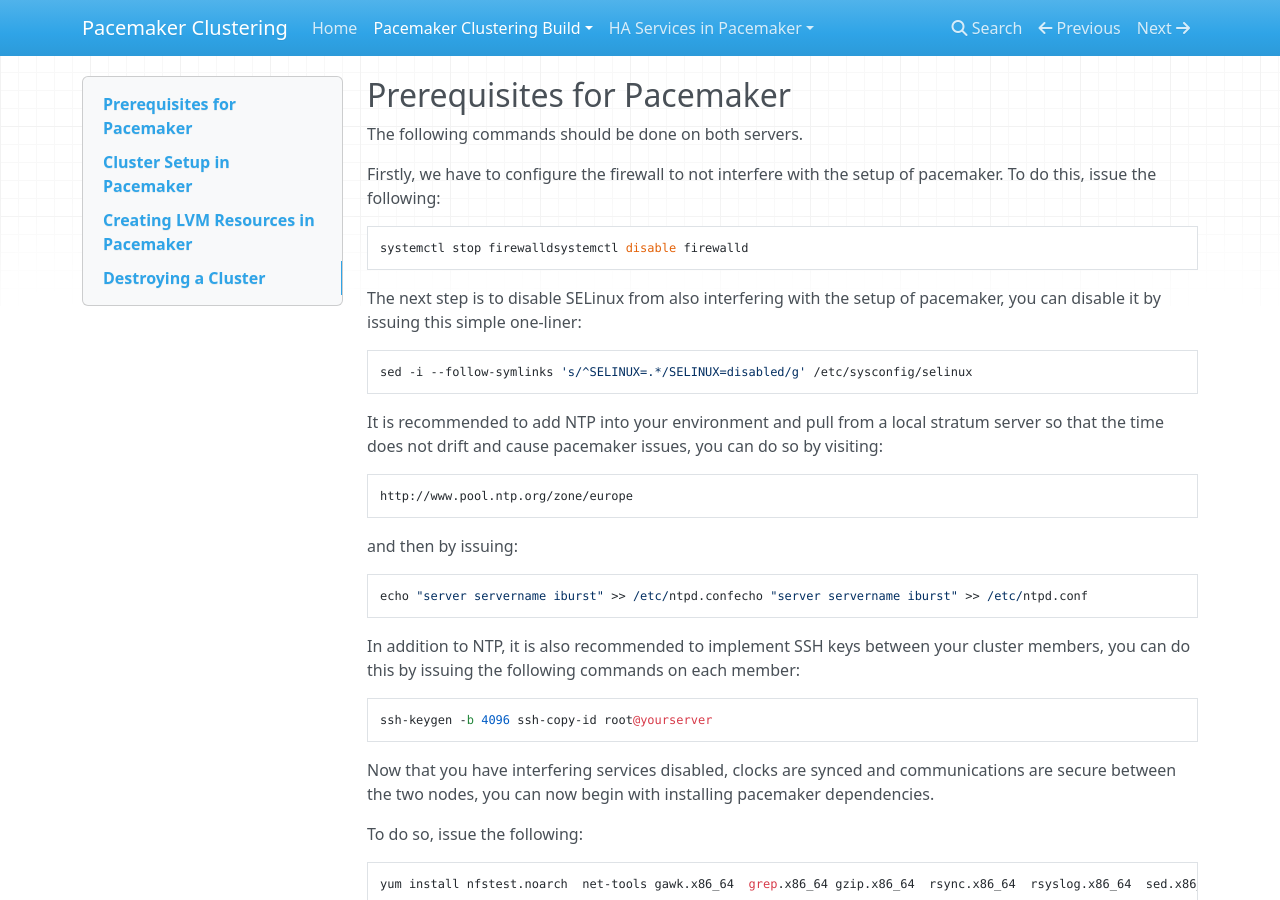
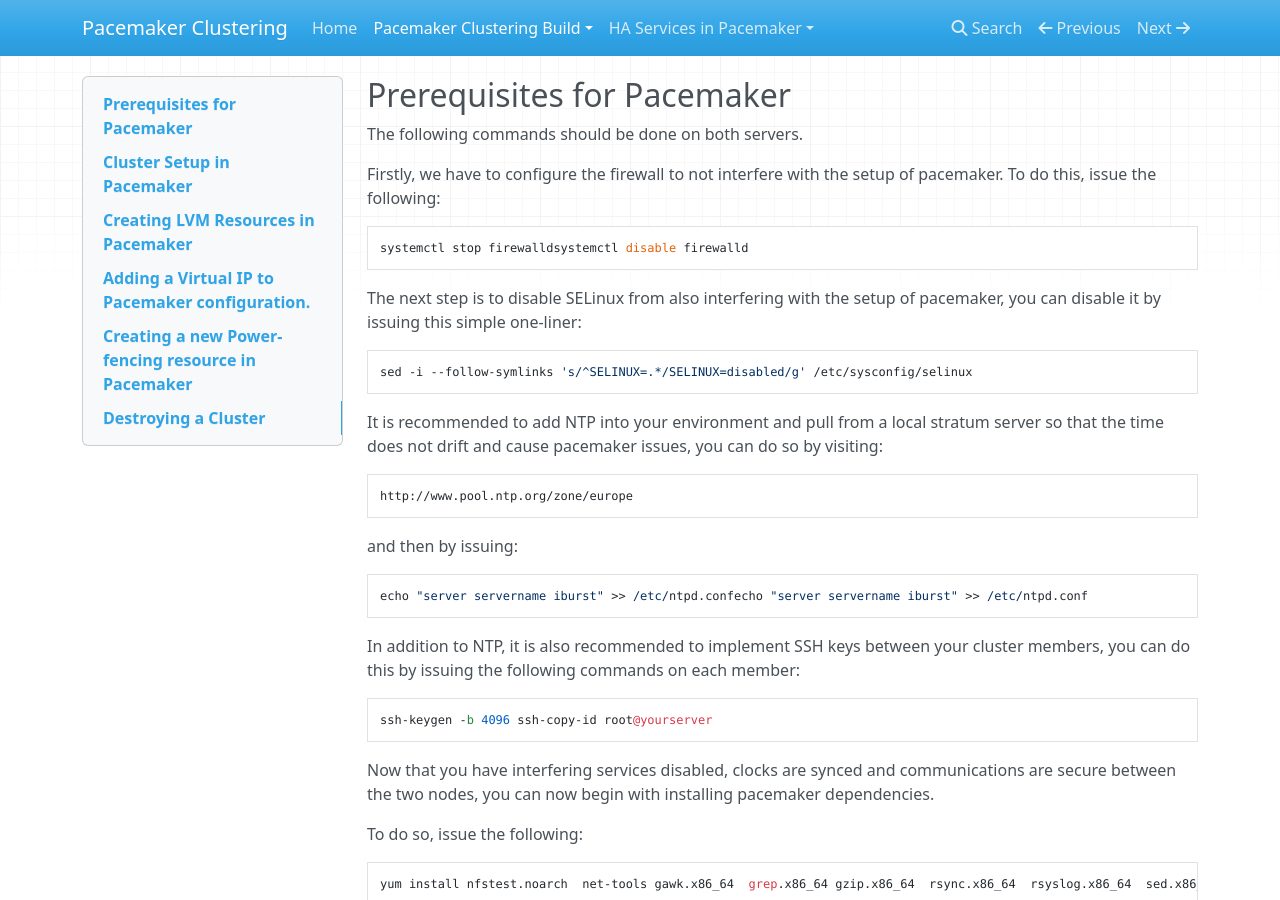
Before and after one commit to SparkChaos/Pacemaker, an MkDocs documentation site: the page built from docs/pacemaker-build/Build.md, in a window 1280 px wide and 900 px high. Built offline with MkDocs 1.6.1, drawn with Linux system fonts in a browser that asks for light colours; nearby versions of some CDN libraries.

Commit message:
Fixed markdown headings for Pacemaker.

````diff
--- a/docs/pacemaker-build/Build.md
+++ b/docs/pacemaker-build/Build.md
@@ -471,7 +471,7 @@
 ```
 pcs resource create yournewlv_lv Filesystem device=/dev/yournewvg/lv_yournewlv  directory=/some/path/to/lv/mount fstype=ext4  --group whateveryourclusternameis
 ```
-### Adding a Virtual IP to Pacemaker configuration.
+## Adding a Virtual IP to Pacemaker configuration.
 
 
 Adding a Virtual IP (vIP) is fairly straightforward thanks to Pacemaker.
@@ -516,7 +516,7 @@
 pcs resource cleanup yournewipname1
 ```
 
-### Creating a new Power-fencing resource in Pacemaker
+## Creating a new Power-fencing resource in Pacemaker
 
 
 >
````
